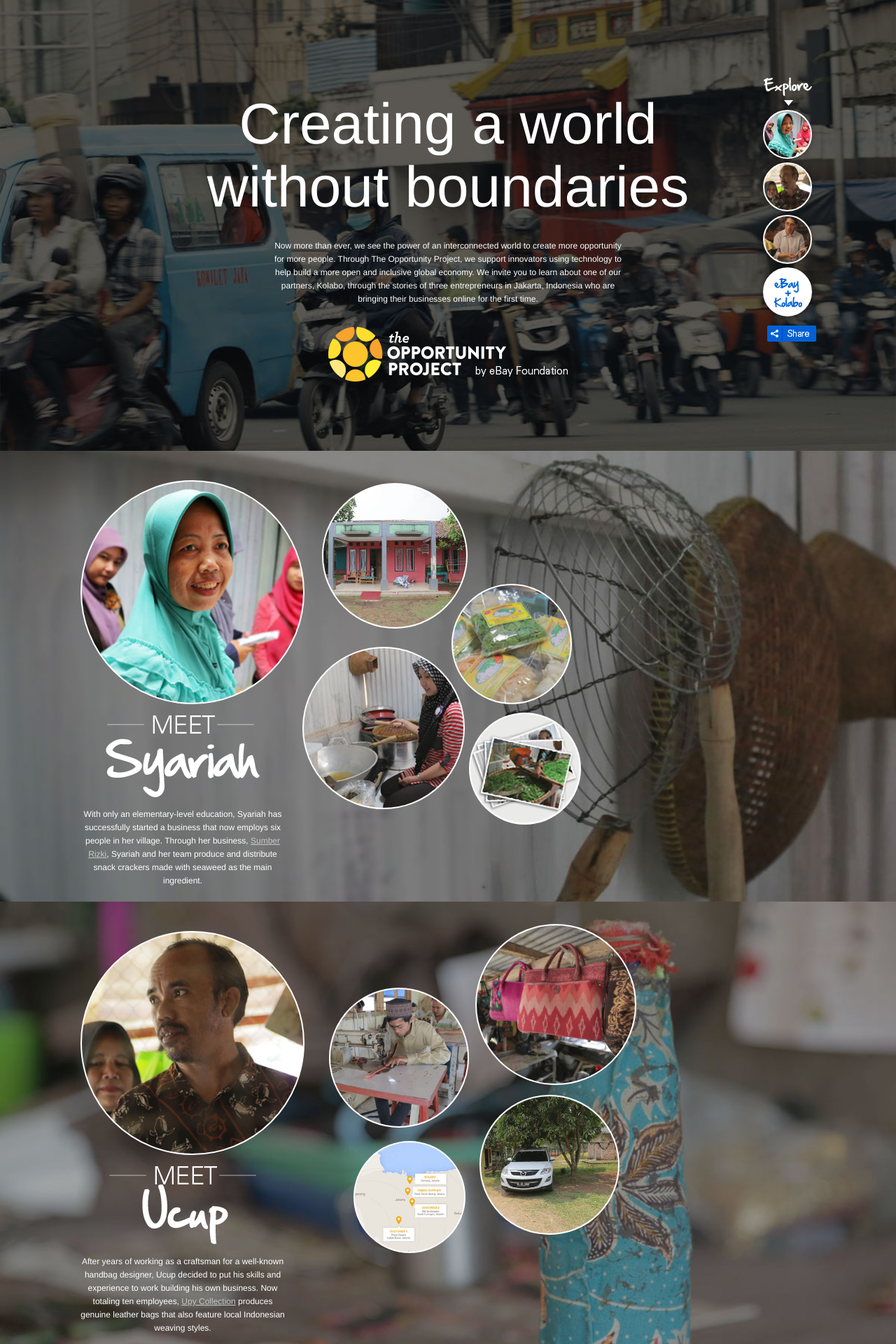
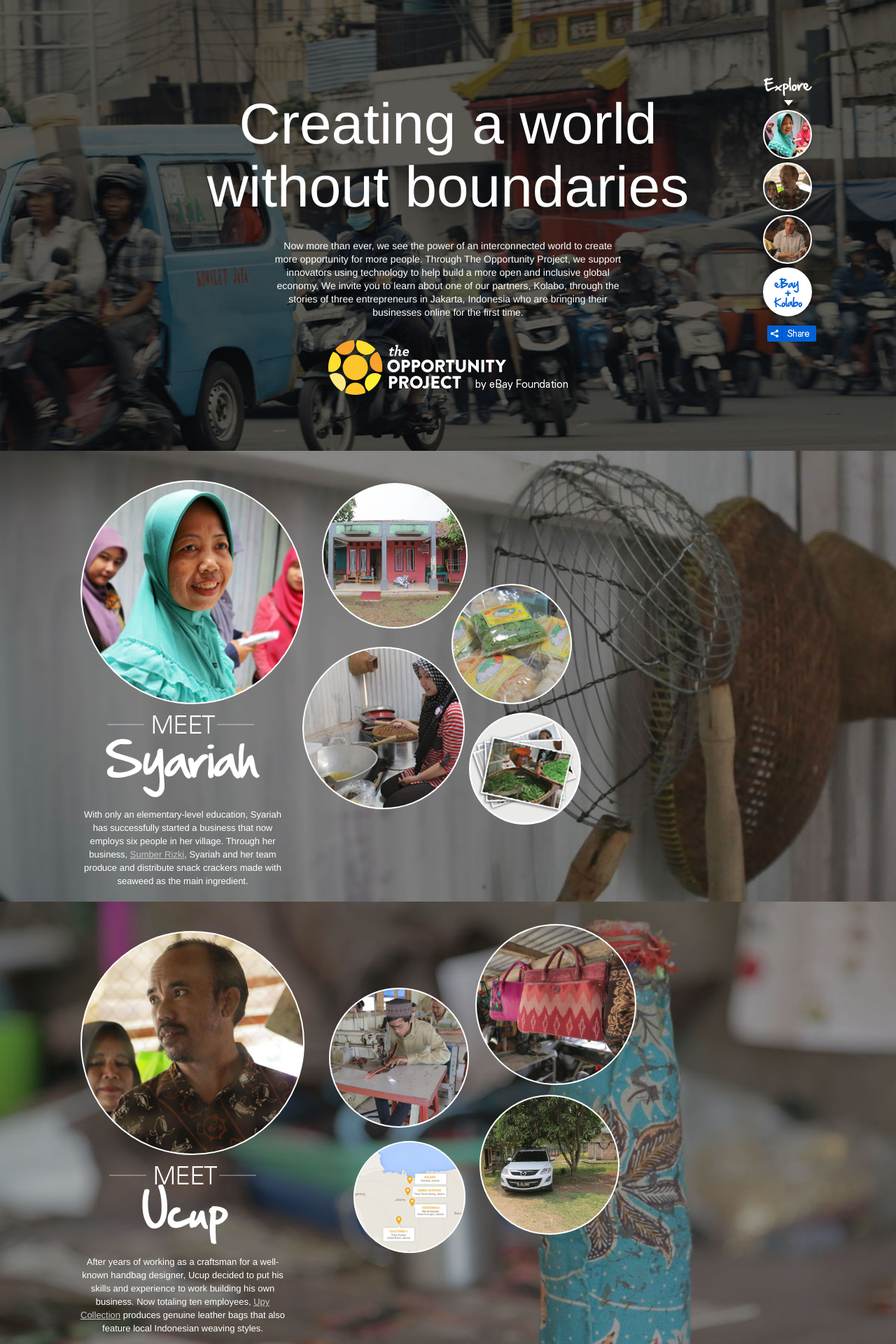
Before and after one commit to patricknelson/the-opportunity-project, a Jekyll site: the page built from index.html, in a window 1280 px wide. Shown: the top 1920 px of the page at 70% size. Built offline with Jekyll 4.4.1, drawn with Linux system fonts in a browser that asks for light colours; nearby versions of some CDN libraries; some of the changed text lies outside the part shown.

```diff
--- a/_includes/intro.html
+++ b/_includes/intro.html
@@ -2,6 +2,6 @@
   <div class="container">
     <h1>Creating a world without boundaries</h1>
     <p>Now more than ever, we see the power of an interconnected world to create more opportunity for more people. Through The Opportunity Project, we support innovators using technology to help build a more open and inclusive global economy. We invite you to learn about one of our partners, Kolabo, through the stories of three entrepreneurs in Jakarta, Indonesia who are bringing their businesses online for the first time.</p>
-      <p><img src="images/intro-logos.png" alt="eBay and The Opportunity Project"></p>
+      <p><a href="http://theopportunityproject.org/" target="_blank"><img src="images/intro-logos.png" alt="eBay and The Opportunity Project"></a></p>
   </div>
 </section>
--- a/css/main.css
+++ b/css/main.css
@@ -34,9 +34,14 @@ h1 {
   line-height: 19px;
   margin: 0 auto;
   margin-top: 30px;
-  font-size: 12px;
+  font-size: 13px;
   max-width: 100%;
 
+}
+
+#intro-container p,
+#kolabo-container p {
+  font-size: 14px;
 }
 
 .the-nav {
@@ -324,7 +329,7 @@ body {
 
 /* end megi */
 
-/* kolabo */
+/* ` */
 
 #kolabo-container .bubble-1 {
   background-image: url('../images/kolabo.png');
@@ -333,13 +338,14 @@ body {
 
 }
 
+/*
 #kolabo-container, #kolabo-container .container-fluid {
   height: 490px;
 }
 
 #kolabo-container .container {
   height: 448px;
-}
+}*/
 
 #kolabo-container .bubble-1 h4 {
 
@@ -360,7 +366,7 @@ body {
 
 #kolabo-container .text p {
   margin-top: 35px;
-  text-align: left;
+  /*text-align: left;*/
   padding-left: 19px;
 }
 
@@ -578,7 +584,8 @@ a.bubble:visited {
 }
 
 .entered .bubble h4 {
-  font-size: 9px;
+  font-size: 10px;
+  font-weight; bold;
 }
 
 .entered .bubble p {
@@ -782,7 +789,7 @@ a.bubble:visited {
 }
 
 #kolabo-player {
-    height: 400px;
+    /*height: 400px;*/
 }
 
 #ucup-container .flexslider .slides > li .the-image {
--- a/index.html
+++ b/index.html
@@ -5,3 +5,5 @@ layout: default
 {% include intro.html %}
 
 {% include sections.html %}
+
+<footer style="height:100vh;"></footer>
```
Also changed, not shown: _sections/03-megi.md (+1 -1 lines), _sections/04-kolabo.md (+2 -2 lines).
